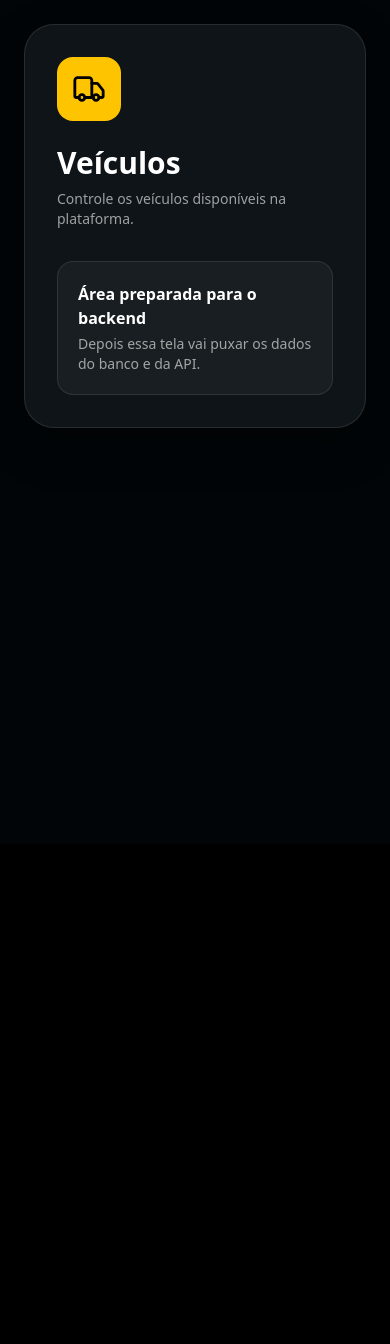
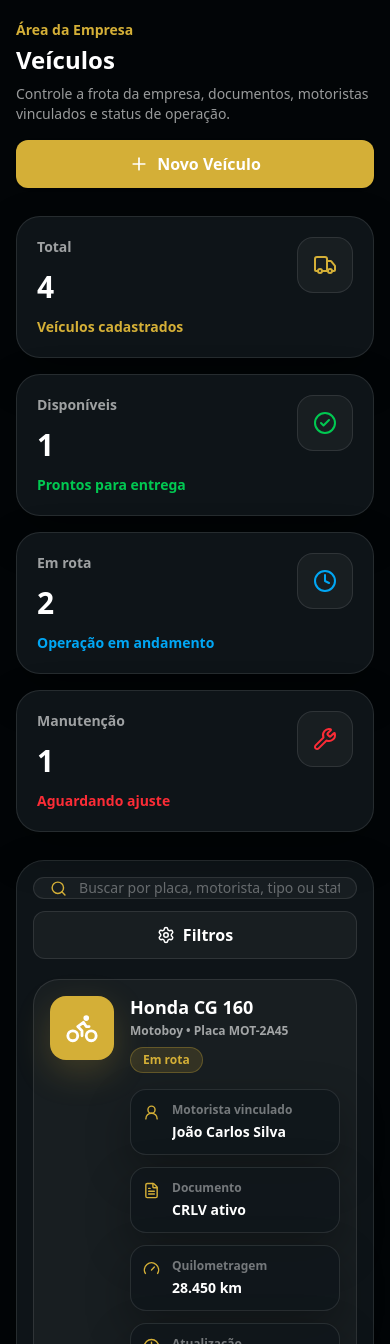
Before and after one commit to luannaaa/flatauto-cliente-painel, a Next.js app: page /empresa/veiculos in a window 390 px wide. Shown: the top 1344 px of the page. Before the commit the page ends 844 px from the top, so only its background shows below. Built offline with nearby package versions, Linux system fonts and the light colour scheme.

Commit message:
feat: pagina veiculos responsiva com tema global

```diff
--- a/app/empresa/veiculos/page.tsx
+++ b/app/empresa/veiculos/page.tsx
@@ -1,39 +1,321 @@
 "use client"
 
 import { useEffect, useState } from "react"
-import { Truck } from "lucide-react"
+import {
+  Bike,
+  Bus,
+  Car,
+  CheckCircle2,
+  Clock,
+  FileText,
+  Gauge,
+  MapPin,
+  MoreHorizontal,
+  Plus,
+  Search,
+  Settings,
+  ShieldCheck,
+  Truck,
+  UserRound,
+  Wrench,
+  XCircle,
+} from "lucide-react"
 
 type Tema = "dark" | "light"
+type TipoVeiculo = "moto" | "carro" | "van" | "caminhao"
+type StatusVeiculo = "Disponível" | "Em rota" | "Manutenção" | "Inativo"
+
+type Veiculo = {
+  id: number
+  tipo: TipoVeiculo
+  nome: string
+  placa: string
+  documento: string
+  motorista: string
+  origem?: string
+  destino?: string
+  status: StatusVeiculo
+  km: string
+  ultimaAtualizacao: string
+}
+
+const veiculos: Veiculo[] = [
+  {
+    id: 1,
+    tipo: "moto",
+    nome: "Honda CG 160",
+    placa: "MOT-2A45",
+    documento: "CRLV ativo",
+    motorista: "João Carlos Silva",
+    origem: "Recife - PE",
+    destino: "Jaboatão - PE",
+    status: "Em rota",
+    km: "28.450 km",
+    ultimaAtualizacao: "08/06/2026 14:50",
+  },
+  {
+    id: 2,
+    tipo: "carro",
+    nome: "Fiat Strada",
+    placa: "CAR-8B92",
+    documento: "CRLV ativo",
+    motorista: "Marcos Antônio",
+    status: "Disponível",
+    km: "64.210 km",
+    ultimaAtualizacao: "08/06/2026 13:20",
+  },
+  {
+    id: 3,
+    tipo: "van",
+    nome: "Fiorino / Van",
+    placa: "VAN-4C17",
+    documento: "Vistoria pendente",
+    motorista: "Carlos Eduardo",
+    status: "Manutenção",
+    km: "83.900 km",
+    ultimaAtualizacao: "07/06/2026 18:05",
+  },
+  {
+    id: 4,
+    tipo: "caminhao",
+    nome: "VUC Delivery",
+    placa: "TRK-7D33",
+    documento: "CRLV ativo",
+    motorista: "Roberto Lima",
+    origem: "Camaragibe - PE",
+    destino: "Cabo - PE",
+    status: "Em rota",
+    km: "120.300 km",
+    ultimaAtualizacao: "08/06/2026 15:10",
+  },
+]
+
+function carregarTemaGlobal(): Tema {
+  if (typeof window === "undefined") return "dark"
+
+  const temaSalvo = localStorage.getItem("temaEmpresa")
+
+  if (temaSalvo === "light" || temaSalvo === "claro") return "light"
+  return "dark"
+}
+
+function IconeVeiculo({ tipo, size = 24 }: { tipo: TipoVeiculo; size?: number }) {
+  if (tipo === "moto") return <Bike size={size} />
+  if (tipo === "carro") return <Car size={size} />
+  if (tipo === "van") return <Bus size={size} />
+  return <Truck size={size} />
+}
+
+function nomeTipo(tipo: TipoVeiculo) {
+  if (tipo === "moto") return "Motoboy"
+  if (tipo === "carro") return "Carro utilitário"
+  if (tipo === "van") return "Van / Fiorino"
+  return "Caminhão / VUC"
+}
 
 export default function VeiculosPage() {
   const [tema, setTema] = useState<Tema>("dark")
 
   useEffect(() => {
-    const temaSalvo = localStorage.getItem("temaEmpresa") as Tema | null
-    if (temaSalvo === "dark" || temaSalvo === "light") setTema(temaSalvo)
+    function atualizarTema() {
+      setTema(carregarTemaGlobal())
+    }
+
+    atualizarTema()
+
+    window.addEventListener("storage", atualizarTema)
+    window.addEventListener("temaEmpresaAtualizado", atualizarTema)
+
+    return () => {
+      window.removeEventListener("storage", atualizarTema)
+      window.removeEventListener("temaEmpresaAtualizado", atualizarTema)
+    }
   }, [])
 
   const claro = tema === "light"
+
   const ui = {
-    pagina: claro ? "bg-[#f6f0df] text-black" : "bg-[#020507] text-white",
-    card: claro ? "border-[#dfd0a5] bg-white/90 shadow" : "border-white/10 bg-[#10171b]/90 shadow-[0_18px_45px_rgba(0,0,0,0.30)]",
-    card2: claro ? "border-[#dfd0a5] bg-[#f7f0dc]" : "border-white/10 bg-white/[0.045]",
-    textoFraco: claro ? "text-black/55" : "text-white/60",
+    pagina: claro ? "bg-[#ffffff] text-[#111111]" : "bg-[#020507] text-white",
+    card: claro
+      ? "border-[#e8dcc2] bg-white shadow-[0_18px_45px_rgba(15,23,42,0.08)]"
+      : "border-white/10 bg-[#10171b]/90 shadow-[0_18px_45px_rgba(0,0,0,0.30)]",
+    card2: claro
+      ? "border-[#e8dcc2] bg-[#fbfaf7]"
+      : "border-white/10 bg-white/[0.045]",
+    textoFraco: claro ? "text-black/58" : "text-white/60",
+    textoMaisFraco: claro ? "text-black/42" : "text-white/42",
+    linha: claro ? "border-[#e8dcc2]" : "border-white/10",
+    input: claro ? "placeholder:text-black/35" : "placeholder:text-white/35",
   }
 
+  const disponiveis = veiculos.filter((item) => item.status === "Disponível").length
+  const emRota = veiculos.filter((item) => item.status === "Em rota").length
+  const manutencao = veiculos.filter((item) => item.status === "Manutenção").length
+
   return (
-    <main className={`min-h-screen px-6 py-6 ${ui.pagina}`}>
-      <section className={`rounded-[30px] border p-8 ${ui.card}`}>
-        <div className="flex h-16 w-16 items-center justify-center rounded-2xl bg-[#ffc400] text-black">
-          <Truck size={34} />
-        </div>
-        <h1 className="mt-6 text-3xl font-black">Veículos</h1>
-        <p className={`mt-2 max-w-[620px] text-sm ${ui.textoFraco}`}>Controle os veículos disponíveis na plataforma.</p>
-        <div className={`mt-8 rounded-2xl border p-5 ${ui.card2}`}>
-          <p className="font-bold">Área preparada para o backend</p>
-          <p className={`mt-1 text-sm ${ui.textoFraco}`}>Depois essa tela vai puxar os dados do banco e da API.</p>
-        </div>
-      </section>
+    <main className={`min-h-screen px-4 py-5 sm:px-6 lg:px-10 ${ui.pagina}`}>
+      <div className="mx-auto max-w-7xl space-y-7">
+        <header className="flex flex-col gap-4 sm:flex-row sm:items-center sm:justify-between">
+          <div>
+            <p className="text-sm font-bold text-[#d4af37]">Área da Empresa</p>
+            <h1 className="mt-1 text-2xl font-black sm:text-4xl">Veículos</h1>
+            <p className={`mt-2 max-w-2xl text-sm sm:text-base ${ui.textoFraco}`}>
+              Controle a frota da empresa, documentos, motoristas vinculados e status de operação.
+            </p>
+          </div>
+
+          <button className="flex h-12 w-full items-center justify-center gap-2 rounded-xl bg-[#d4af37] px-5 font-black text-white shadow sm:w-auto">
+            <Plus size={20} />
+            Novo Veículo
+          </button>
+        </header>
+
+        <section className="grid gap-4 sm:grid-cols-2 lg:grid-cols-4">
+          <CardResumo ui={ui} titulo="Total" valor={String(veiculos.length)} detalhe="Veículos cadastrados" icon={<Truck />} />
+          <CardResumo ui={ui} titulo="Disponíveis" valor={String(disponiveis)} detalhe="Prontos para entrega" icon={<CheckCircle2 />} verde />
+          <CardResumo ui={ui} titulo="Em rota" valor={String(emRota)} detalhe="Operação em andamento" icon={<Clock />} azul />
+          <CardResumo ui={ui} titulo="Manutenção" valor={String(manutencao)} detalhe="Aguardando ajuste" icon={<Wrench />} vermelho />
+        </section>
+
+        <section className={`rounded-[28px] border p-4 sm:p-5 ${ui.card}`}>
+          <div className="mb-5 flex flex-col gap-3 sm:flex-row sm:items-center sm:justify-between">
+            <div className={`flex h-12 flex-1 items-center gap-3 rounded-xl border px-4 ${ui.card2}`}>
+              <Search size={19} className="text-[#d4af37]" />
+              <input
+                placeholder="Buscar por placa, motorista, tipo ou status..."
+                className={`w-full bg-transparent text-sm outline-none ${ui.input}`}
+              />
+            </div>
+
+            <button className={`flex h-12 items-center justify-center gap-2 rounded-xl border px-4 font-bold ${ui.card2}`}>
+              <Settings size={18} />
+              Filtros
+            </button>
+          </div>
+
+          <div className="grid gap-4 lg:grid-cols-2">
+            {veiculos.map((veiculo) => (
+              <CardVeiculo key={veiculo.id} veiculo={veiculo} ui={ui} />
+            ))}
+          </div>
+        </section>
+      </div>
     </main>
   )
 }
+
+function CardVeiculo({ veiculo, ui }: { veiculo: Veiculo; ui: any }) {
+  return (
+    <article className={`rounded-[26px] border p-4 sm:p-5 ${ui.card2}`}>
+      <div className="flex items-start gap-4">
+        <div className="flex h-16 w-16 shrink-0 items-center justify-center rounded-2xl bg-[#d4af37] text-white shadow-[0_12px_35px_rgba(212,175,55,0.22)] sm:h-20 sm:w-20">
+          <IconeVeiculo tipo={veiculo.tipo} size={34} />
+        </div>
+
+        <div className="min-w-0 flex-1">
+          <div className="flex flex-col gap-2 sm:flex-row sm:items-start sm:justify-between">
+            <div>
+              <h2 className="text-lg font-black leading-tight sm:text-xl">{veiculo.nome}</h2>
+              <p className={`mt-1 text-xs font-bold sm:text-sm ${ui.textoFraco}`}>
+                {nomeTipo(veiculo.tipo)} • Placa {veiculo.placa}
+              </p>
+            </div>
+
+            <StatusVeiculo nome={veiculo.status} />
+          </div>
+
+          <div className="mt-4 grid gap-3 sm:grid-cols-2">
+            <Info ui={ui} icon={<UserRound size={17} />} label="Motorista vinculado" value={veiculo.motorista} />
+            <Info ui={ui} icon={<FileText size={17} />} label="Documento" value={veiculo.documento} />
+            <Info ui={ui} icon={<Gauge size={17} />} label="Quilometragem" value={veiculo.km} />
+            <Info ui={ui} icon={<Clock size={17} />} label="Atualização" value={veiculo.ultimaAtualizacao} />
+          </div>
+
+          {veiculo.status === "Em rota" && (
+            <div className={`mt-4 rounded-2xl border p-3 ${ui.card}`}>
+              <div className="flex flex-col gap-2 text-sm sm:flex-row sm:items-center sm:justify-between">
+                <div className="flex items-center gap-2">
+                  <MapPin size={17} className="text-green-500" />
+                  <span className="font-bold">{veiculo.origem}</span>
+                </div>
+
+                <div className="hidden h-[2px] flex-1 rounded-full bg-[#d4af37] sm:block" />
+
+                <div className="flex items-center gap-2">
+                  <MapPin size={17} className="text-red-500" />
+                  <span className="font-bold">{veiculo.destino}</span>
+                </div>
+              </div>
+            </div>
+          )}
+
+          <div className="mt-4 flex items-center justify-between gap-3">
+            <div className={`flex items-center gap-2 text-xs font-bold ${ui.textoFraco}`}>
+              <ShieldCheck size={16} className="text-[#d4af37]" />
+              Pronto para backend/API
+            </div>
+
+            <button className={`rounded-xl border p-2 ${ui.card2}`}>
+              <MoreHorizontal size={18} />
+            </button>
+          </div>
+        </div>
+      </div>
+    </article>
+  )
+}
+
+function CardResumo({ titulo, valor, detalhe, icon, verde, azul, vermelho, ui }: any) {
+  const cor = vermelho
+    ? "text-red-500"
+    : azul
+    ? "text-sky-500"
+    : verde
+    ? "text-green-500"
+    : "text-[#d4af37]"
+
+  return (
+    <div className={`rounded-[24px] border p-5 ${ui.card}`}>
+      <div className="flex items-start justify-between gap-4">
+        <div>
+          <p className={`text-sm font-bold ${ui.textoFraco}`}>{titulo}</p>
+          <h2 className="mt-3 text-3xl font-black sm:text-4xl">{valor}</h2>
+          <p className={`mt-3 text-sm font-bold ${cor}`}>{detalhe}</p>
+        </div>
+
+        <div className={`flex h-14 w-14 items-center justify-center rounded-2xl border ${ui.card2} ${cor}`}>
+          {icon}
+        </div>
+      </div>
+    </div>
+  )
+}
+
+function StatusVeiculo({ nome }: { nome: StatusVeiculo }) {
+  const classe =
+    nome === "Disponível"
+      ? "bg-green-500/15 text-green-500 border-green-500/30"
+      : nome === "Em rota"
+      ? "bg-[#d4af37]/15 text-[#d4af37] border-[#d4af37]/30"
+      : nome === "Manutenção"
+      ? "bg-red-500/15 text-red-500 border-red-500/30"
+      : "bg-zinc-500/15 text-zinc-400 border-zinc-500/30"
+
+  return (
+    <span className={`w-fit rounded-full border px-3 py-1 text-xs font-black ${classe}`}>
+      {nome}
+    </span>
+  )
+}
+
+function Info({ ui, icon, label, value }: { ui: any; icon: React.ReactNode; label: string; value: string }) {
+  return (
+    <div className={`flex gap-3 rounded-2xl border p-3 ${ui.card}`}>
+      <span className="mt-0.5 text-[#d4af37]">{icon}</span>
+      <div className="min-w-0">
+        <p className={`text-xs font-black ${ui.textoMaisFraco}`}>{label}</p>
+        <p className="mt-1 truncate text-sm font-bold">{value}</p>
+      </div>
+    </div>
+  )
+}
```
